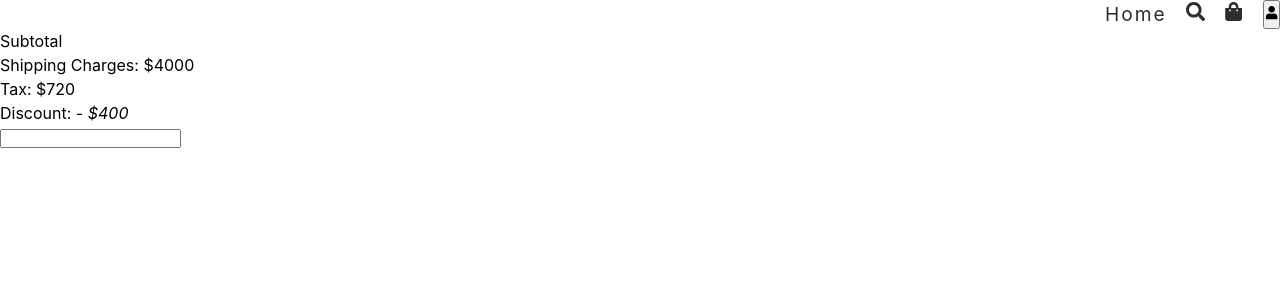
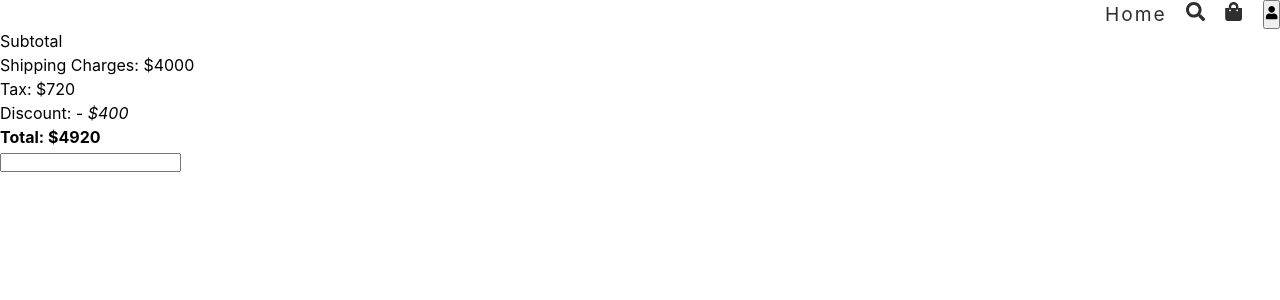
Before and after one commit to Rohanmisal/mern_ecom, a React (Vite) app: page /cart in a window 1280 px wide. Shown: the top 300 px of the page. Built offline with nearby package versions, Linux system fonts and the light colour scheme.

Commit message:
cart fix

```diff
--- a/src/pages/cart.tsx
+++ b/src/pages/cart.tsx
@@ -35,6 +35,9 @@ const Cart = () => {
         <p>
           Discount: <em> - ${discount}</em>
         </p>
+        <p>
+          <b>Total: ${total}</b>
+        </p>
         <input type="text" value={couponCode} onChange={(e) => setCouponCode(e.target.value)} />
 
         {couponCode &&
```
